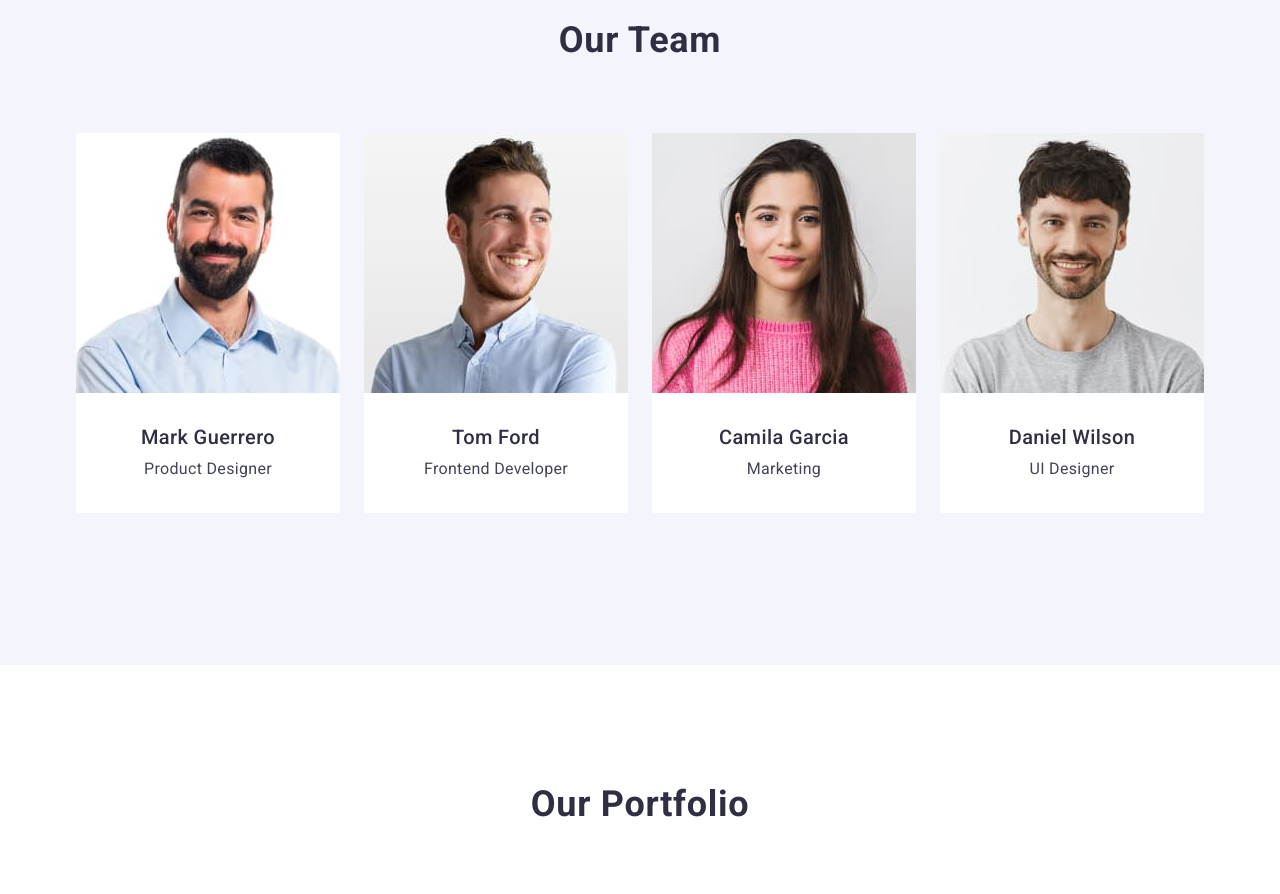
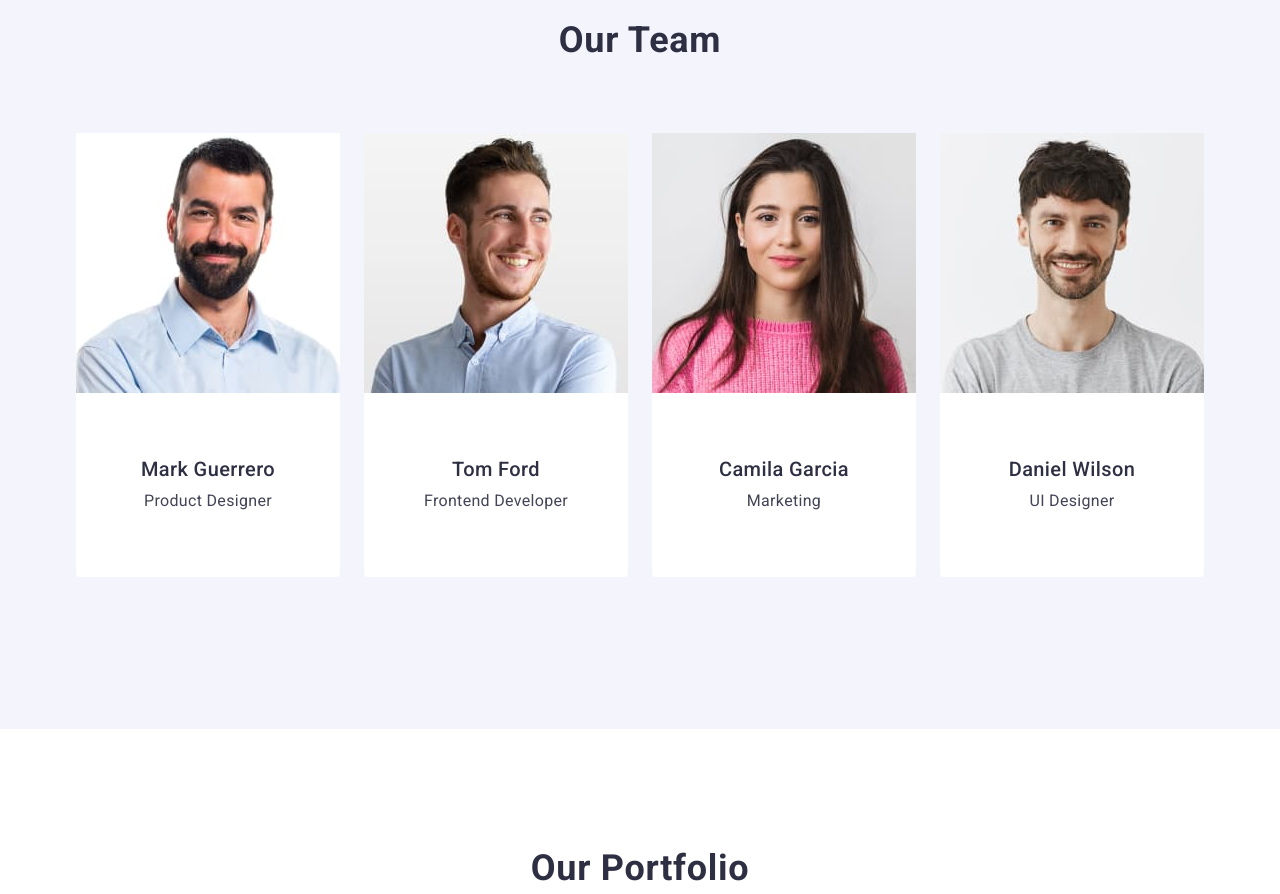
Before and after one commit to Dunaievskyi044/goit-markup-hw-03, a plain HTML site: page index.html in a window 1280 px wide. Shown: the part 1140-2034 px from the top of the page. Drawn offline with nearby package versions, Linux system fonts and the light colour scheme.

Commit message:
fouth fix

```diff
--- a/css/style.css
+++ b/css/style.css
@@ -273,10 +273,15 @@ address {
   gap: 24px;
 }
 
+.team-card-cointainer {
+  padding: 32px 0;
+}
+
 .team-list-item {
   background-color: #ffffff;
   width: calc((100% - 72px) / 4);
   margin-bottom: 32px;
+  border-radius: 0px 0px 4px 4px;
 }
 .team-img {
   margin-bottom: 32px;
--- a/index.html
+++ b/index.html
@@ -115,8 +115,10 @@
                 width="264"
                 height="260"
               />
+              <div class="team-card-cointainer">
                 <h3 class="team-card">Mark Guerrero</h3>
                 <p class="team-list-profession">Product Designer</p>
+              </div>
             </li>
             <li class="team-list-item">
               <img
@@ -126,8 +128,10 @@
                 width="264"
                 height="260"
               />
+              <div class="team-card-cointainer">
                 <h3 class="team-card">Tom Ford</h3>
                 <p class="team-list-profession">Frontend Developer</p>
+              </div>
             </li>
             <li class="team-list-item">
               <img
@@ -137,8 +141,10 @@
                 width="264"
                 height="260"
               />
+              <div class="team-card-cointainer">
                 <h3 class="team-card">Camila Garcia</h3>
                 <p class="team-list-profession">Marketing</p>
+              </div>
             </li>
             <li class="team-list-item">
               <img
@@ -148,8 +154,10 @@
                 width="264"
                 height="260"
               />
+              <div class="team-card-cointainer">
                 <h3 class="team-card">Daniel Wilson</h3>
                 <p class="team-list-profession">UI Designer</p>
+              </div>
             </li>
           </ul>
         </div>
```
Lines whose indentation alone changed are shown as unchanged.
